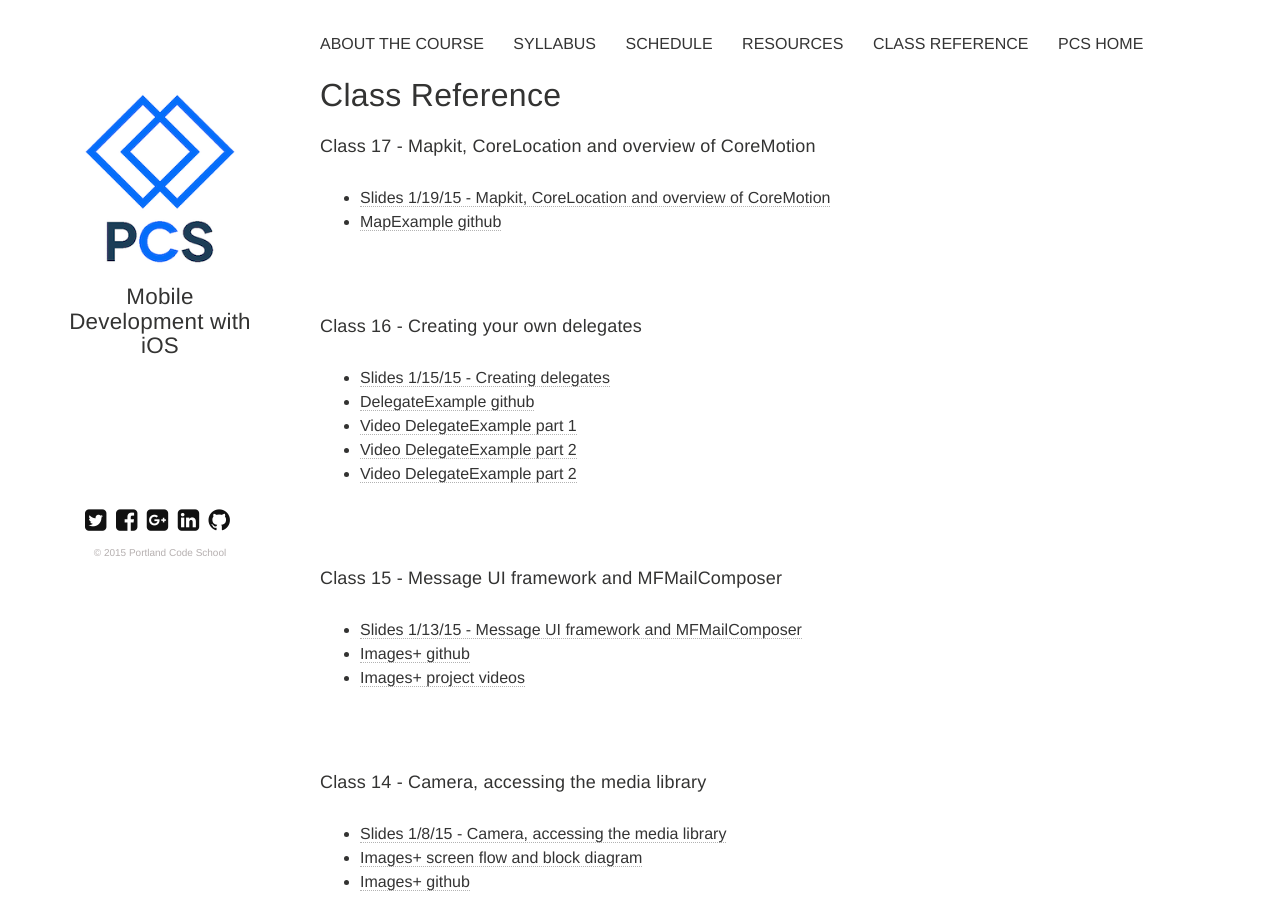
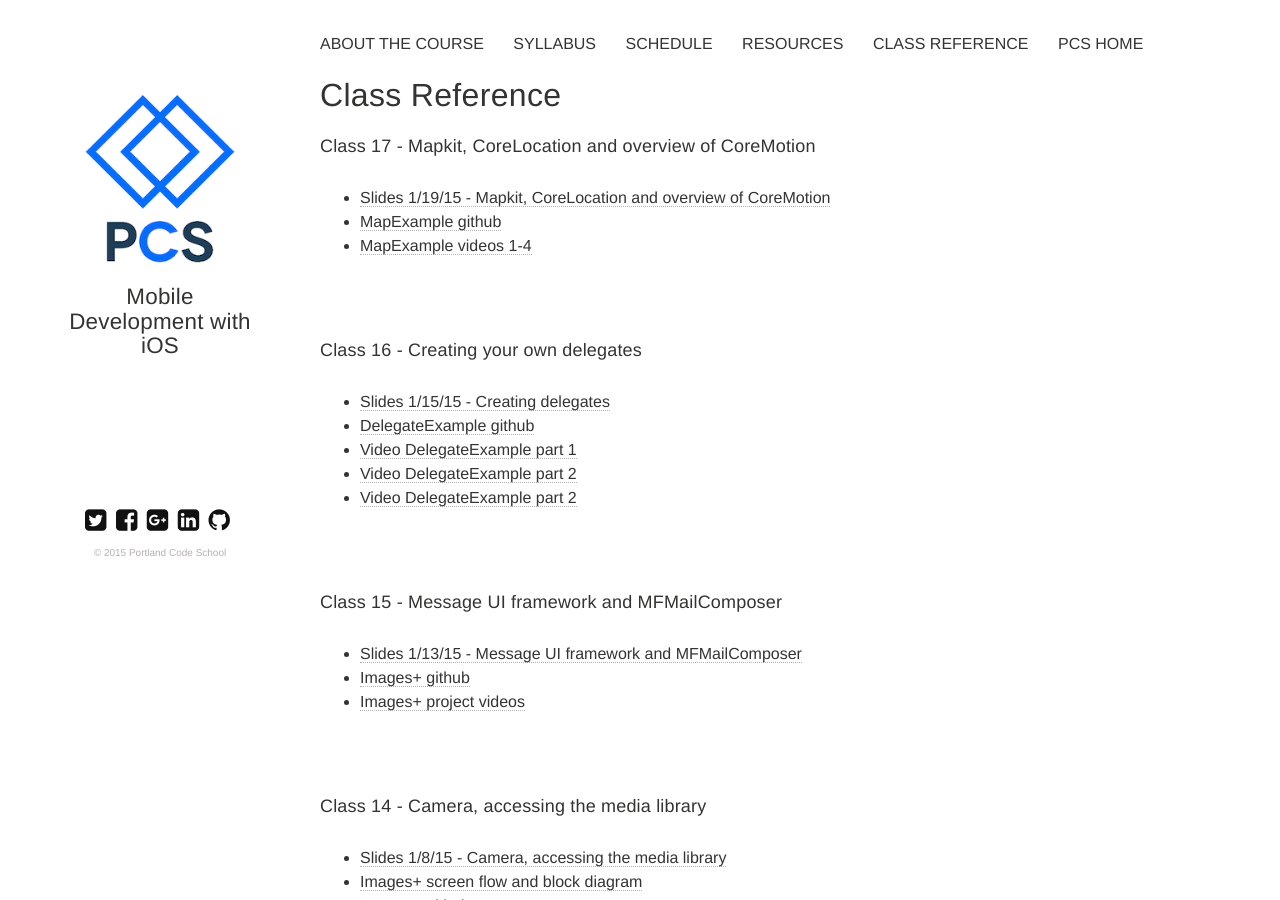
Before and after one commit to portlandcodeschool/ios, a Jekyll site: the page built from reference.md, in a window 1280 px wide and 900 px high. Built offline with Jekyll 4.4.1, drawn with Linux system fonts in a browser that asks for light colours; nearby versions of some CDN libraries.

Commit message:
Update reference.md

```diff
--- a/reference.md
+++ b/reference.md
@@ -8,6 +8,7 @@ tags: [reference]
 ####Class 17 - Mapkit, CoreLocation and overview of CoreMotion
 * [Slides 1/19/15 - Mapkit, CoreLocation and overview of CoreMotion](https://docs.google.com/presentation/d/1qFJEt1R49cNzJJLjud6d7Ghbw8O1FZZz0k-aogHTKj4/edit?usp=sharing)
 * [MapExample github](https://github.com/portlandcodeschool/MapExample_iOS)
+* [MapExample videos 1-4](https://drive.google.com/folderview?id=0B1jxDrjd4WIaMTFFeDFELWRJUms&usp=sharing)
 
 ####Class 16 - Creating your own delegates
 * [Slides 1/15/15 - Creating delegates](https://docs.google.com/presentation/d/12rtvvIFq3qePViyVErbZoxcy-Uvb5hED_tqCsYnQgL0/edit?usp=sharing)
```
